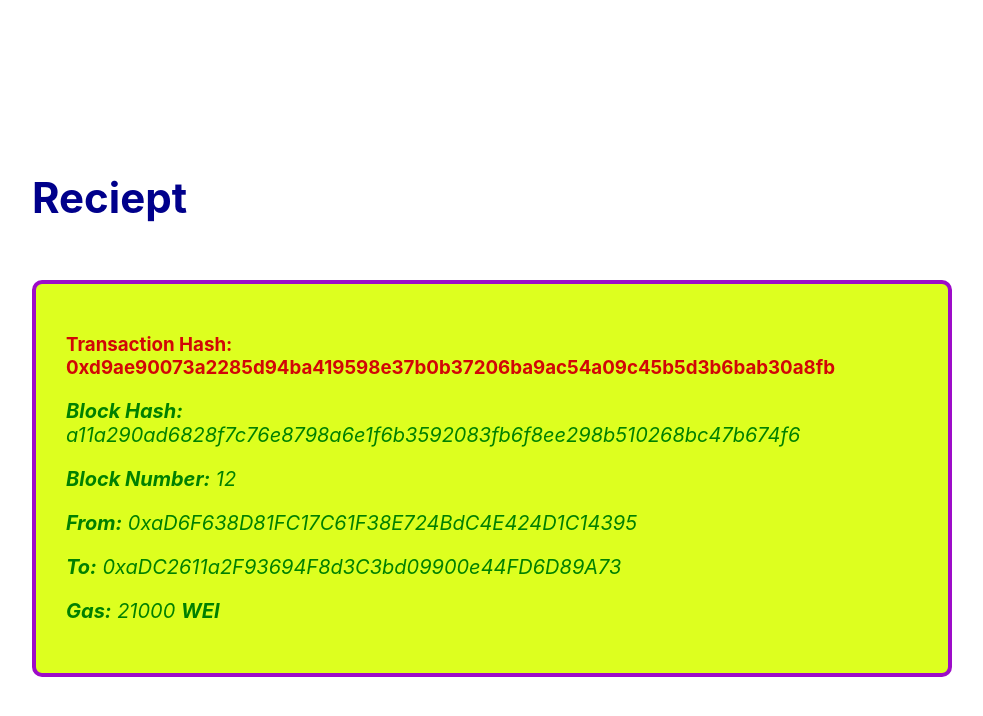
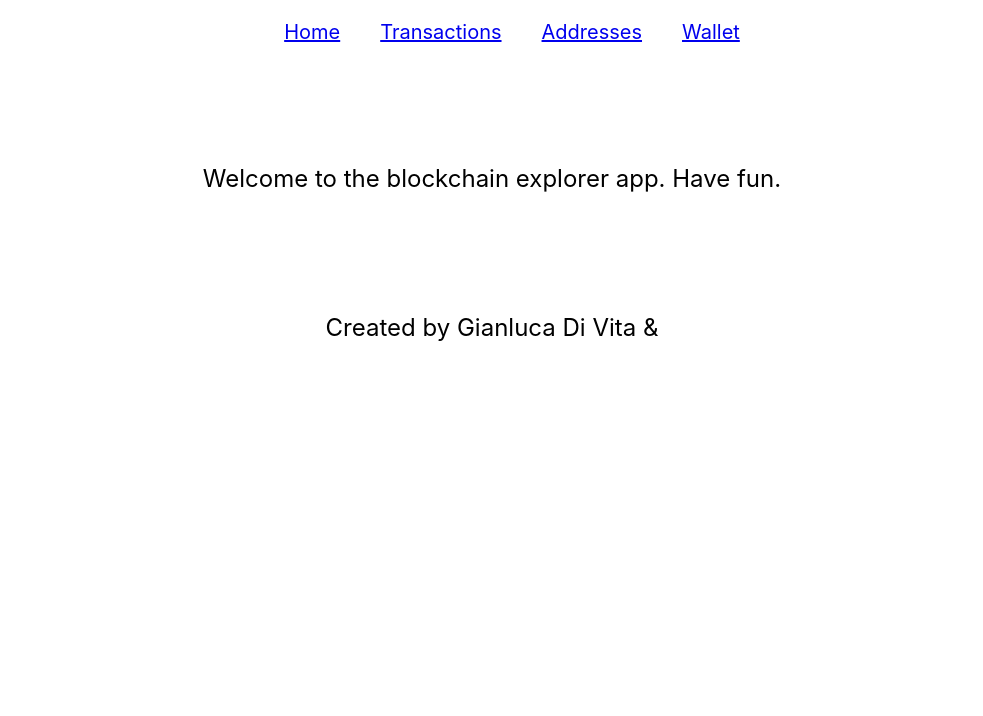
Before and after one commit to GianlucaDivita/blockchain-explorer, a React (Create React App) app: page / in a window 1280 px wide. Shown: the top 716 px of the page, without its empty margins (148-1131 px from the left). Built offline with nearby package versions, Linux system fonts and the light colour scheme.

Commit message:
Added Routers

```diff
--- a/package.json
+++ b/package.json
@@ -6,8 +6,10 @@
     "@testing-library/jest-dom": "^5.16.5",
     "@testing-library/react": "^13.4.0",
     "@testing-library/user-event": "^13.5.0",
+    "history": "^5.3.0",
     "react": "^18.2.0",
     "react-dom": "^18.2.0",
+    "react-router-dom": "^6.4.3",
     "react-scripts": "5.0.1",
     "web-vitals": "^2.1.4"
   },
--- a/src/App.js
+++ b/src/App.js
@@ -1,24 +1,31 @@
 import logo from './logo.svg';
 import './App.css';
-import wallet from './Components/Wallet';
+import { BrowserRouter, Route, Link, Routes } from "react-router-dom"
+import {Component} from "react"
+import React from "react";
+import Transactions from './Components/Transactions';
+import Addresses from './Components/Addresses';
+import Wallet from './Components/Wallet';
+import Navigation from './Components/Navigation';
+import Home from './Components/Home';
+
 
 function App() {
   return (
     <div className="App">
-      <header className="App-header">
-        <img src={logo} className="App-logo" alt="logo" />
-        <p>
-          Edit <code>src/App.js</code> and save to reload.
-        </p>
-        <a
-          className="App-link"
-          href="https://reactjs.org"
-          target="_blank"
-          rel="noopener noreferrer"
-        >
-          Learn React
-        </a>
-      </header>
+      <BrowserRouter>
+      <div>
+        <Navigation/>
+        <Routes>
+        <Route path="/" element={<Home/>} exact/>
+        <Route path="/Transactions" element={<Transactions/>} />
+        <Route path="/Addresses" element={<Addresses/>} />
+        <Route Component={Error} />
+        <Route path="/Wallet" element={<Wallet/>} />
+      </Routes>
+      </div>
+      </BrowserRouter>
+
     </div>
   );
 }
--- /dev/null
+++ b/src/Components/Home.js
@@ -0,0 +1,15 @@
+import React from 'react';
+import './style.css';
+
+const Home = () => {
+  return (
+
+    <div>
+      <p className="home">Welcome to the blockchain explorer app. Have fun.</p>
+      <p className="home">Created by Gianluca Di Vita & </p>
+    </div>
+
+  );
+};
+
+export default Home;
--- /dev/null
+++ b/src/Components/Navigation.js
@@ -0,0 +1,17 @@
+import {Link} from "react-router-dom"
+
+const Navigation = () => {
+    return (
+
+      <ul className="link">
+      <li><Link to= "/">Home</Link></li>
+      <li><Link to="/Transactions">Transactions</Link></li>
+      <li><Link to= "/Addresses">Addresses</Link></li>
+      <li><Link to= "/Wallet">Wallet</Link></li>
+      </ul>
+
+    );
+  };
+
+
+export default Navigation;
--- a/src/Components/style.css
+++ b/src/Components/style.css
@@ -18,7 +18,7 @@
   border-radius: 10px;
   border-color: rgb(157, 12, 201);
   padding: 30px;
-  margin: 180px;
+  margin: 200px;
   min-width: 700px;
   position: relative;
   top: 100px;
@@ -90,3 +90,30 @@
   color: white;
   background-color: red;
 }
+
+.home {
+
+font-size: 24px;
+margin-top: 120px;
+
+}
+
+ul {
+  list-style-type: none;
+}
+
+.link {
+  font-size: 20px;
+}
+
+.link :hover {
+  font-size: 20px;
+  text-decoration: none;
+  color: orange;
+}
+
+li {
+  display: inline;
+  text-decoration: none;
+  margin: 20px;
+}
--- a/src/index.js
+++ b/src/index.js
@@ -8,6 +8,7 @@ import Addresses from './Components/Addresses';
 import Transactions from './Components/Transactions';
 import Transfer from './Components/Transfer';
 import Reciept from './Components/Reciept';
+import Home from './Components/Home';
 
 import './Components/style.css';
 
@@ -15,7 +16,7 @@ import './Components/style.css';
 const root = ReactDOM.createRoot(document.getElementById('root'));
 root.render(
   <>
-    <Reciept/>
+    <App/>
   </>
 );
 
```
Also changed, not shown: 1 other file (tests, documents, lock files or other folders).
